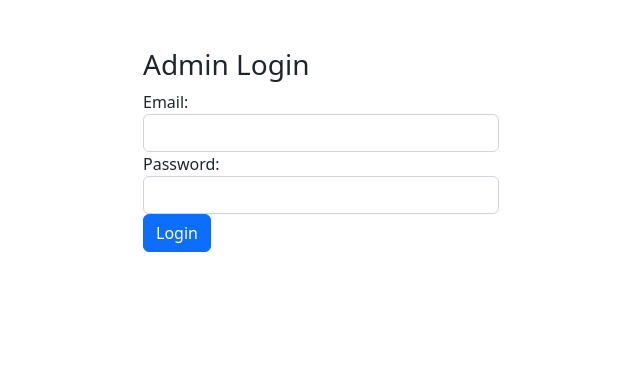
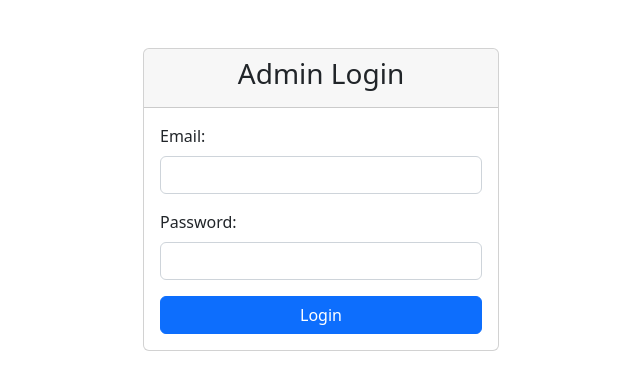
Before and after one commit to joachimth/PythonPagerTelegramForwarder, a Flask app: page /login in a window 1280 px wide. Shown: the top 390 px of the page, without its empty margins (319-959 px from the left). Run offline with Flask 2, Linux system fonts and the light colour scheme.

Commit message:
Update login.html

```diff
--- a/templates/login.html
+++ b/templates/login.html
@@ -1,30 +1,46 @@
-<!DOCTYPE html>
-<html lang="en">
-<head>
-    <meta charset="UTF-8">
-    <meta name="viewport" content="width=device-width, initial-scale=1.0">
-    <title>Admin Login</title>
-    <link href="https://cdn.jsdelivr.net/npm/bootstrap@5.2.3/dist/css/bootstrap.min.css" rel="stylesheet">
-    <link rel="shortcut icon" href="{{ url_for('static', filename='favicon.ico') }}">
-</head>
+{% include 'header.html' %}
 <body>
     <div class="container mt-5">
         <div class="row justify-content-center">
             <div class="col-md-4">
-                <h3>Admin Login</h3>
-                <form action="/login" method="post">
-                    <div class="form-group">
-                        <label for="email">Email:</label>
-                        <input type="email" class="form-control" id="email" name="email" required>
+                <!-- Login Card -->
+                <div class="card">
+                    <div class="card-header text-center">
+                        <h3>Admin Login</h3>
                     </div>
-                    <div class="form-group">
-                        <label for="password">Password:</label>
-                        <input type="password" class="form-control" id="password" name="password" required>
+                    <div class="card-body">
+                        <form action="/login" method="post">
+                            <!-- Email Input -->
+                            <div class="mb-3">
+                                <label for="email" class="form-label">Email:</label>
+                                <input
+                                    type="email"
+                                    class="form-control"
+                                    id="email"
+                                    name="email"
+                                    required
+                                >
+                            </div>
+                            <!-- Password Input -->
+                            <div class="mb-3">
+                                <label for="password" class="form-label">Password:</label>
+                                <input
+                                    type="password"
+                                    class="form-control"
+                                    id="password"
+                                    name="password"
+                                    required
+                                >
+                            </div>
+                            <!-- Submit Button -->
+                            <div class="text-center">
+                                <button type="submit" class="btn btn-primary w-100">Login</button>
+                            </div>
+                        </form>
                     </div>
-                    <button type="submit" class="btn btn-primary">Login</button>
-                </form>
+                </div>
             </div>
         </div>
     </div>
 </body>
-</html>
+{% include 'footer.html' %}
```
